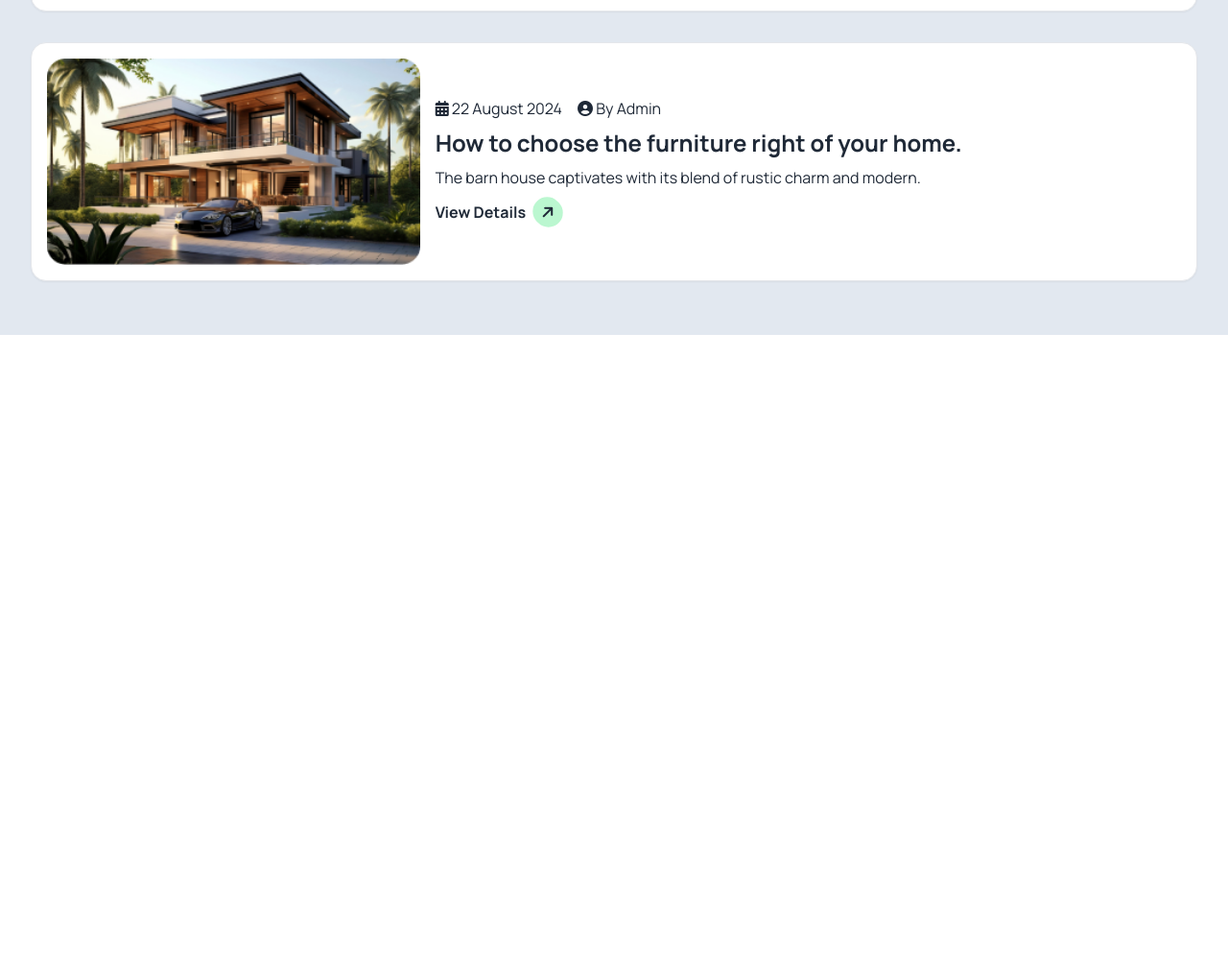
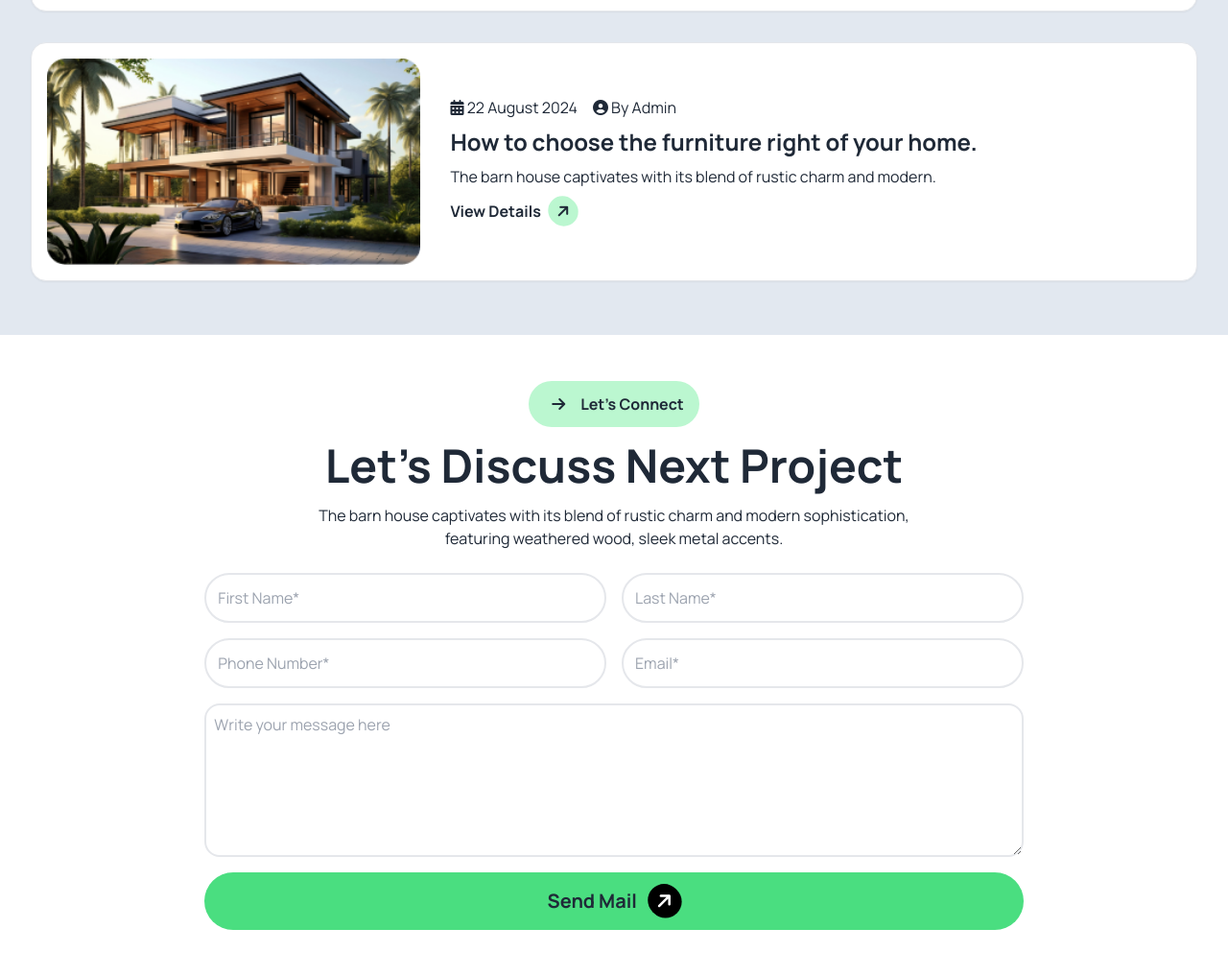
Before and after one commit to ALHriday/assignment3, a plain HTML site: page index.html in a window 1280 px wide. Shown: the part 3499-4516 px from the top of the page at 96% size. Before the commit the page ends 3848 px from the top, so only its background shows below. Drawn offline with nearby package versions, Linux system fonts and the light colour scheme.

Commit message:
lets connect section

```diff
--- a/index.html
+++ b/index.html
@@ -218,7 +218,7 @@
                 <div class="w-full sm:w-1/3">
                     <img class="w-full h-full" src="assets/article1.png" alt="">
                 </div>
-                <div class="w-full sm:w-2/3">
+                <div class="w-full sm:w-2/3 lg:p-4">
                     <div class="flex gap-4 pb-2">
                         <p><i class="fa-solid fa-calendar-days"></i> 22 August 2024</p>
                         <p><i class="fa-solid fa-circle-user"></i> By Admin</p>
@@ -236,7 +236,7 @@
                 <div class="w-full sm:w-1/3">
                     <img class="w-full h-full" src="assets/article2.png" alt="">
                 </div>
-                <div class="w-full sm:w-2/3">
+                <div class="w-full sm:w-2/3 lg:p-4">
                     <div class="flex gap-4 pb-2">
                         <p><i class="fa-solid fa-calendar-days"></i> 22 August 2024</p>
                         <p><i class="fa-solid fa-circle-user"></i> By Admin</p>
@@ -254,7 +254,7 @@
                 <div class="w-full sm:w-1/3">
                     <img class="w-full h-full" src="assets/article3.png" alt="">
                 </div>
-                <div class="w-full sm:w-2/3">
+                <div class="w-full sm:w-2/3 lg:p-4">
                     <div class="flex gap-4 pb-2">
                         <p><i class="fa-solid fa-calendar-days"></i> 22 August 2024</p>
                         <p><i class="fa-solid fa-circle-user"></i> By Admin</p>
@@ -270,6 +270,26 @@
             </div>
         </section>
 
+        <!-- Let's Connect Section -->
+
+        <section class="w-5/6 md:w-4/6 mx-auto py-12 flex flex-col gap-6 bg-input-section text-center">
+            <div class="flex flex-col gap-4">
+                <div>
+                    <button class="text-md font-bold bg-green-200 px-4 py-2 rounded-full"><i class="fa-solid fa-arrow-right p-2 mr-2"></i>Let's Connect</button>
+                </div>
+                <h1 class="text-5xl font-bold">Let's Discuss Next Project</h1>
+                <p>The barn house captivates with its blend of rustic charm and modern sophistication, <br> featuring weathered wood, sleek metal accents.</p>
+            </div>
+            <div class="grid grid-cols-1 md:grid-cols-2 gap-4">
+                <input type="text" class="p-3 rounded-full border-2" placeholder="First Name*">
+                <input type="text" class="p-3 rounded-full border-2" placeholder="Last Name*">
+                <input type="text" class="p-3 rounded-full border-2" placeholder="Phone Number*">
+                <input type="text" class="p-3 rounded-full border-2" placeholder="Email*">
+                <textarea class="min-h-40 max-h-52 p-2 md:col-span-2 rounded-2xl border-2" placeholder="Write your message here"></textarea>
+                <button class="text-xl font-bold bg-green-400 md:col-span-2 p-3 rounded-full">Send Mail <i class="fa-solid fa-arrow-right rounded-full bg-black text-white p-2 ml-2 -rotate-45"></i></button>
+            </div>
+        </section>
+
       </main>
       <!-- Footer Section -->
        <footer>
```
Also changed, not shown: tailwind.config.js (+7 -3 lines).
